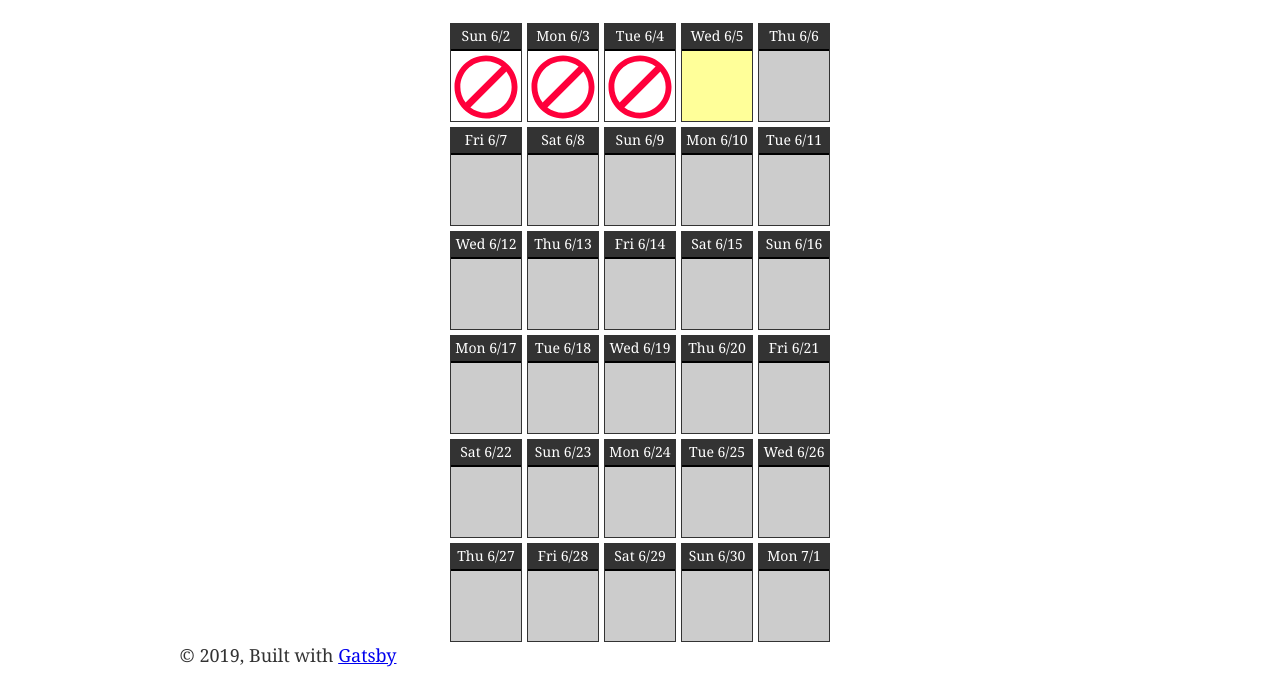
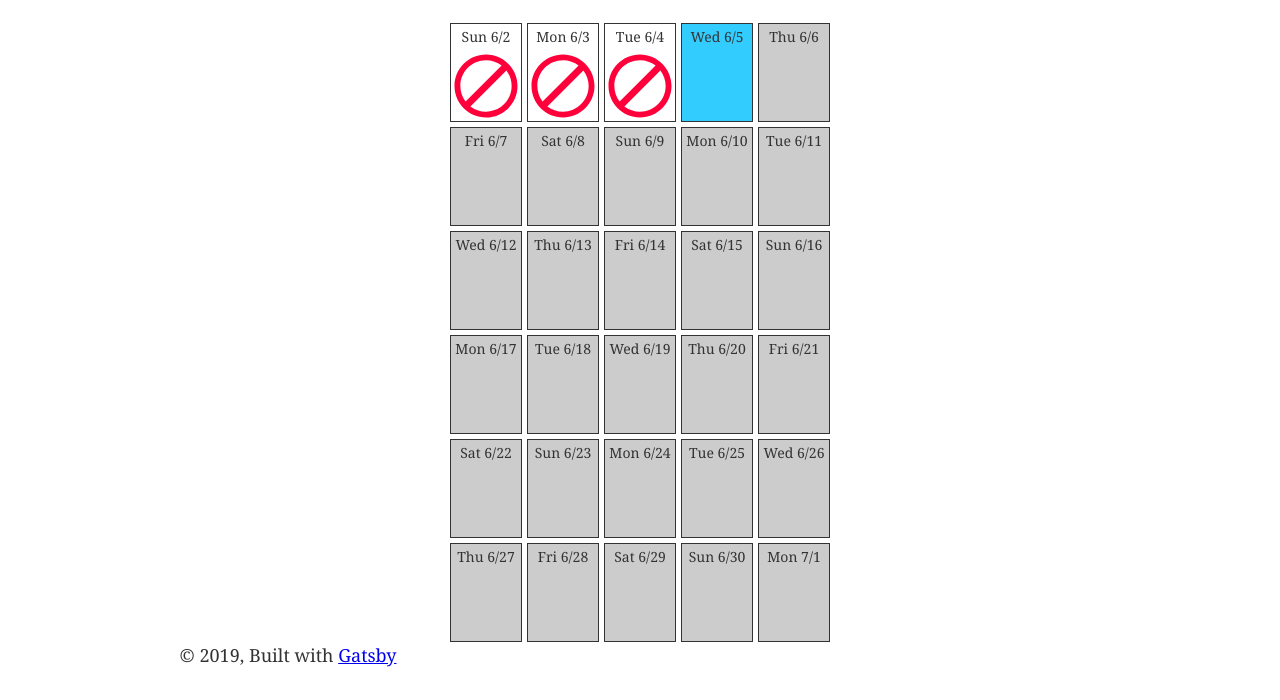
Before and after one commit to bchehraz/the-x-effect, a Gatsby site: page / in a window 1280 px wide. Shown: the part 100-800 px from the top of the page. Built offline with nearby package versions, Linux system fonts and the light colour scheme; Gatsby itself is replaced by a stand-in of ours.

Commit message:
Changed CardCellDate background color based upon what the current background is set to in CardCell. Also refactored the code to be simpler to set the color

```diff
--- a/src/components/CardCell.js
+++ b/src/components/CardCell.js
@@ -4,10 +4,7 @@ import styled from 'styled-components';
 import CardCellDate from './CardCellDate';
 
 const Cell = styled.div`
-  background-color: ${({ afterCurrent }) => afterCurrent ? '#ccc' : '#33ccff'};
-  ${({ current }) => current && 'background-color: #ffff99;'}
-  ${({ type }) => (type === 1) && 'background-color: #00ff80;'}
-  ${({ current, afterCurrent, type }) => (!current && type === 0 && !afterCurrent) && 'background-color: #fff;'}
+  background-color: ${({ bg }) => bg};
   width: 100%;
   height: 100%;
   border: 1px solid #333;
@@ -29,14 +26,28 @@ const CellContent = styled.div`
 
 const CardCell = (props) => {
   const { type, current, afterCurrent, onMouseDown, date, content } = props;
+
+  let color = '#33ccff';
+
+
+  if (afterCurrent) {
+    color = '#ccc';
+  } else if (current) {
+    color = '#33ccff';
+  } else {
+    color = '#fff';
+  }
+
+  if (type === 1) {
+    color = '#00ff80';
+  }
+
   return (
     <Cell
-      type={type}
-      current={current}
-      afterCurrent={afterCurrent}
       onMouseDown={onMouseDown}
+      bg={color}
     >
-      <CardCellDate date={date} />
+      <CardCellDate date={date} type={type} bg={color} />
       <CellContent>
         {content}
       </CellContent>
--- a/src/components/CardCellDate.js
+++ b/src/components/CardCellDate.js
@@ -2,13 +2,13 @@ import React from 'react';
 import styled from 'styled-components';
 
 const Container = styled.div`
-  background-color: #333;
-  color: #fff;
+  background-color: ${({ bg }) => bg};
+  color: #333;
   width: 100%;
   font-size: 14px;
   white-space: nowrap;
   height: 1.5rem;
-  border-bottom: 2px solid black;
+  border-bottom: 0px solid black;
 
   display: flex;
   flex-direction: row;
@@ -17,9 +17,9 @@ const Container = styled.div`
 `;
 
 const CardCellDate = (props) => {
-  const { date } = props;
+  const { date, bg } = props;
   return (
-    <Container>
+    <Container bg={bg}>
       {date}
     </Container>
   );
```
